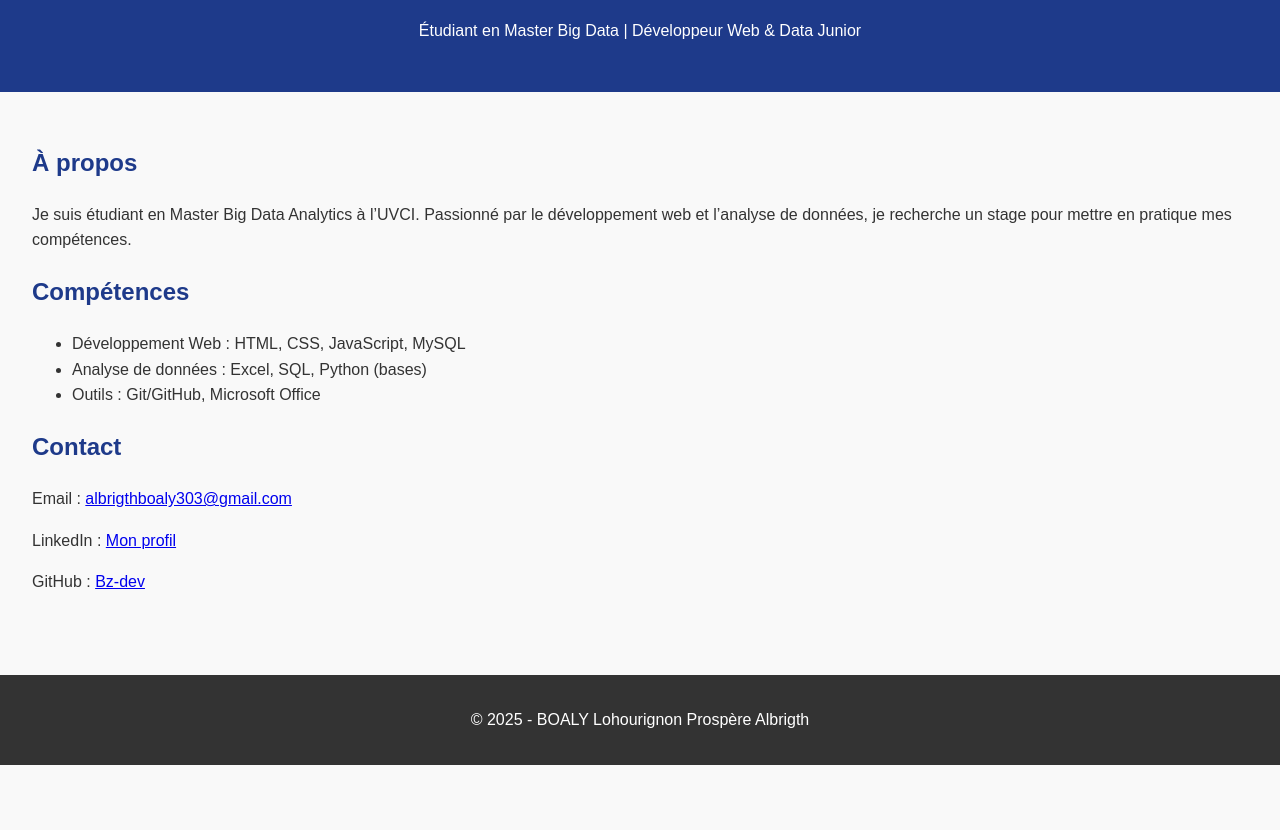
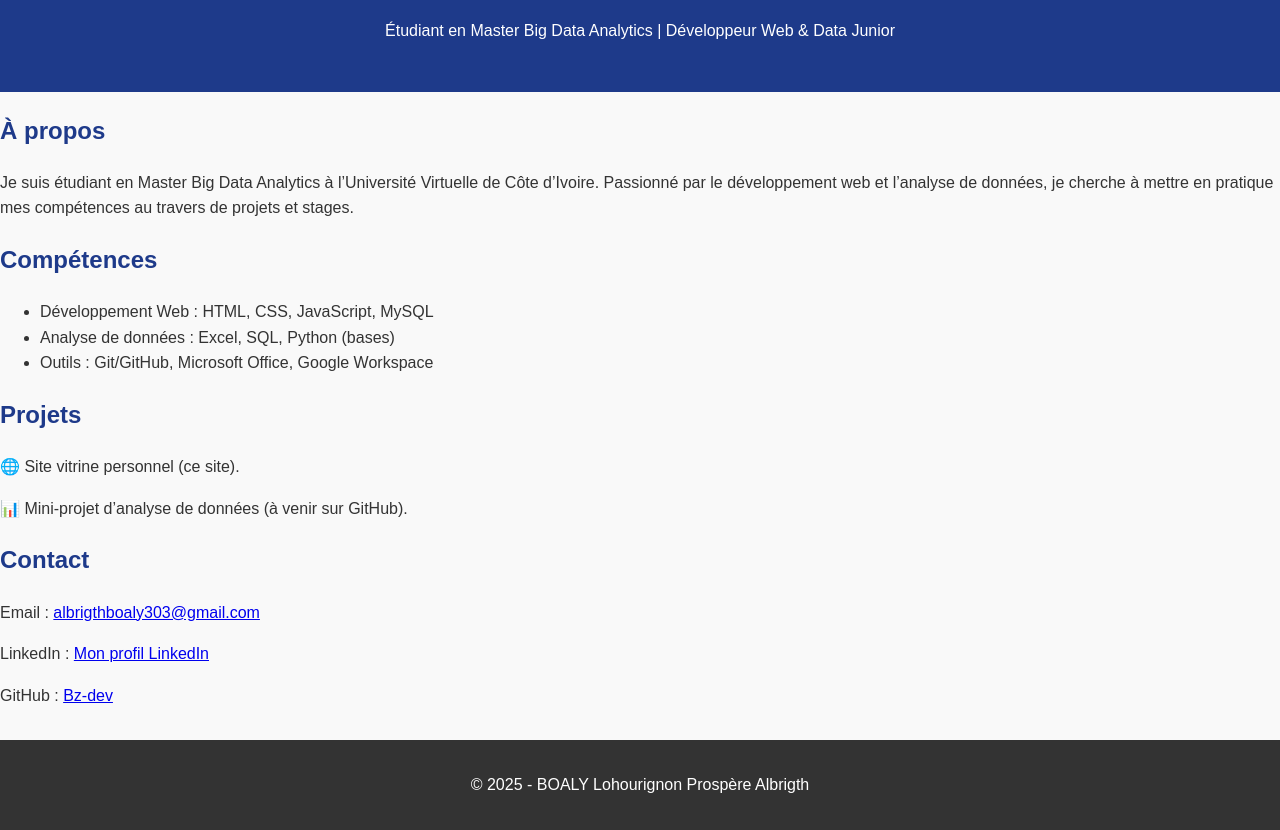
Before and after one commit to Bz-dev/site-vitrine, a plain HTML site: page index.html in a window 1280 px wide. Shown: the part 108-938 px from the top of the page. Before the commit the page ends 873 px from the top, so only its background shows below. Drawn offline with Linux system fonts and the light colour scheme.

Commit message:
Update index.html

```diff
--- a/index.html
+++ b/index.html
@@ -3,40 +3,49 @@
 <head>
   <meta charset="UTF-8">
   <meta name="viewport" content="width=device-width, initial-scale=1.0">
-  <link rel="stylesheet" href="style.css">
-  <title>BOALY Lohourignon Prospère Albrigth</title>
+  <title>BOALY Lohourignon Prospère Albrigth - Site Vitrine</title>
   <link rel="stylesheet" href="style.css">
 </head>
 <body>
+  <!-- En-tête -->
   <header>
     <h1>BOALY Lohourignon Prospère Albrigth</h1>
-    <p>Étudiant en Master Big Data | Développeur Web & Data Junior</p>
+    <p>Étudiant en Master Big Data Analytics | Développeur Web & Data Junior</p>
   </header>
 
-  <main>
-    <section>
+  <!-- Section À propos -->
+  <section id="about">
     <h2>À propos</h2>
-      <p>Je suis étudiant en Master Big Data Analytics à l’UVCI.
-      Passionné par le développement web et l’analyse de données, je recherche un stage pour mettre en pratique mes compétences.</p>
+    <p>Je suis étudiant en Master Big Data Analytics à l’Université Virtuelle de Côte d’Ivoire.
+    Passionné par le développement web et l’analyse de données, je cherche à mettre en pratique mes compétences au travers de projets et stages.</p>
   </section>
 
-    <section>
+  <!-- Section Compétences -->
+  <section id="skills">
     <h2>Compétences</h2>
     <ul>
       <li>Développement Web : HTML, CSS, JavaScript, MySQL</li>
       <li>Analyse de données : Excel, SQL, Python (bases)</li>
-        <li>Outils : Git/GitHub, Microsoft Office</li>
+      <li>Outils : Git/GitHub, Microsoft Office, Google Workspace</li>
     </ul>
   </section>
 
-    <section>
+  <!-- Section Projets -->
+  <section id="projects">
+    <h2>Projets</h2>
+    <p>🌐 Site vitrine personnel (ce site).</p>
+    <p>📊 Mini-projet d’analyse de données (à venir sur GitHub).</p>
+  </section>
+
+  <!-- Section Contact -->
+  <section id="contact">
     <h2>Contact</h2>
     <p>Email : <a href="mailto:albrigthboaly303@gmail.com">albrigthboaly303@gmail.com</a></p>
-      <p>LinkedIn : <a href="#">Mon profil</a></p>
-      <p>GitHub : <a href="#">Bz-dev</a></p>
+    <p>LinkedIn : <a href="#">Mon profil LinkedIn</a></p>
+    <p>GitHub : <a href="https://github.com/Bz-dev">Bz-dev</a></p>
   </section>
-  </main>
 
+  <!-- Pied de page -->
   <footer>
     <p>© 2025 - BOALY Lohourignon Prospère Albrigth</p>
   </footer>
```
Lines whose indentation alone changed are shown as unchanged.
